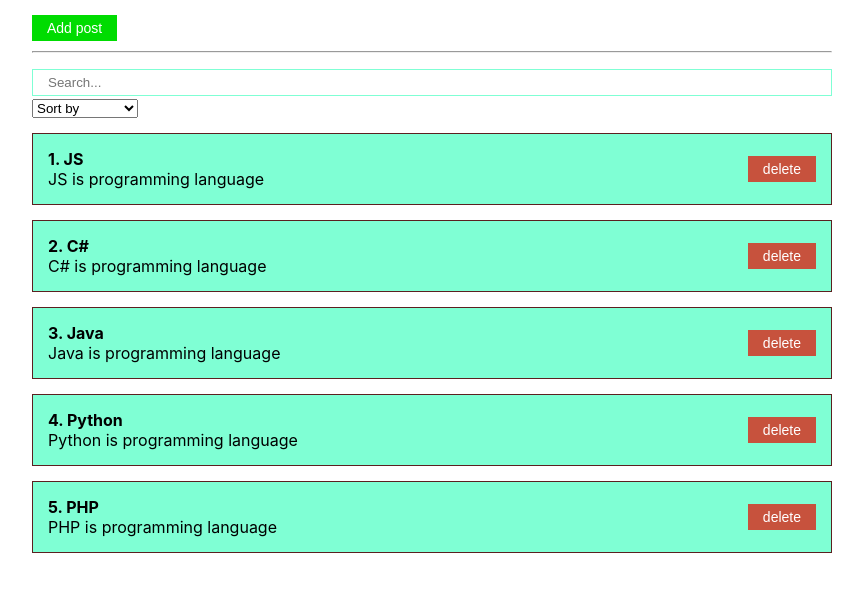
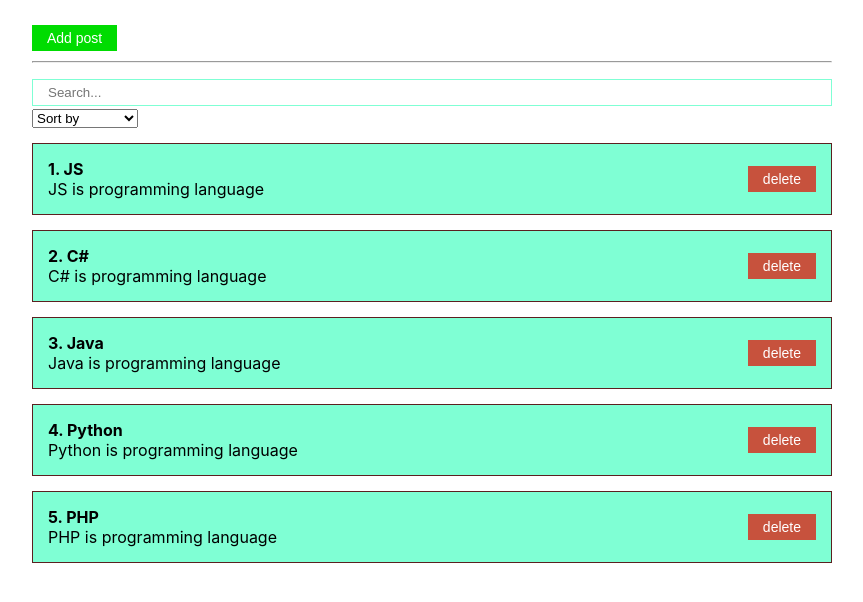
Before and after one commit to vik-tsyplakov/ReactJS_course, a React (Create React App) app in the folder course/: page / in a window 1280 px wide. Shown: the top 602 px of the page, without its empty margins (208-1071 px from the left). Built offline with nearby package versions, Linux system fonts and the light colour scheme.

Commit message:
close-the-window-when-clicking-on-an-area-outside

```diff
--- a/course/src/App.js
+++ b/course/src/App.js
@@ -47,7 +47,7 @@ function App() {
   return (
     <div className="App">
       <MyButton
-        style={{ backgroundColor: "#00DC01", marginTop: "15px" }}
+        style={{ backgroundColor: "#00DC01", marginTop: "25px" }}
         onClick={() => setModal(true)}
       >
         Add post
--- a/course/src/components/UI/MyModal/MyModal.jsx
+++ b/course/src/components/UI/MyModal/MyModal.jsx
@@ -8,8 +8,10 @@ export default function MyModal({ children, visible, setVisible }) {
   }
 
   return (
-    <div className={rootClasses.join(" ")}>
-      <div className={cl.myModalContent}>{children}</div>
+    <div className={rootClasses.join(" ")} onClick={() => setVisible(false)}>
+      <div className={cl.myModalContent} onClick={(e) => e.stopPropagation()}>
+        {children}
+      </div>
     </div>
   );
 }
```
